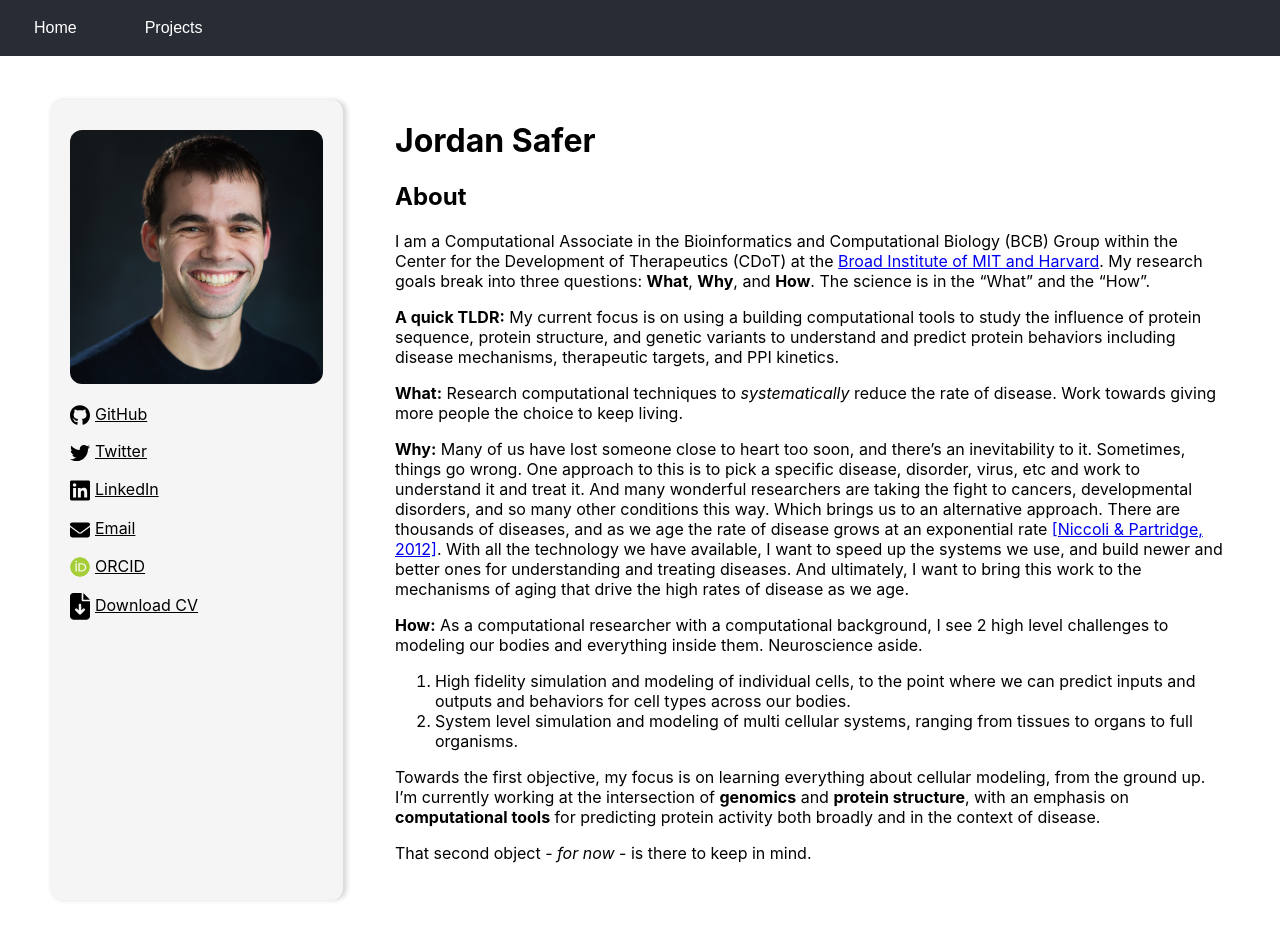
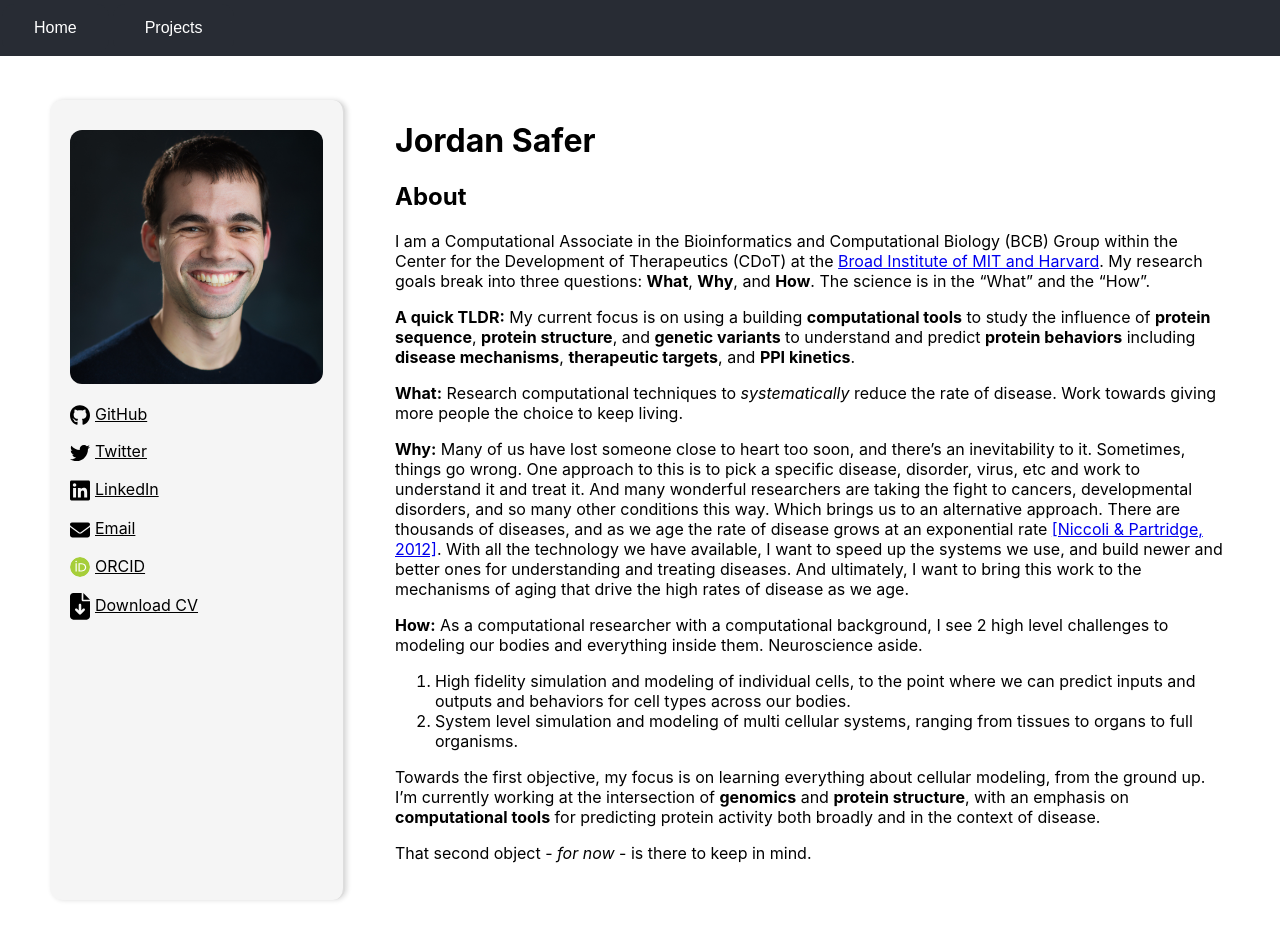
Before and after one commit to jordansafer/jordansafer.github.io, a React (Create React App) app: page / in a window 1280 px wide. Shown: the top 940 px of the page. Built offline with nearby package versions, Linux system fonts and the light colour scheme.

Commit message:
bold some things

```diff
--- a/src/Home.js
+++ b/src/Home.js
@@ -59,9 +59,10 @@ const Home = () => {
                 and <strong>How</strong>. The science is in the “What” and the “How”.
             </p>
             <p>
-                <strong>A quick TLDR:</strong> My current focus is on using a building computational tools to study
-                the influence of protein sequence, protein structure, and genetic variants to understand and predict
-                protein behaviors including disease mechanisms, therapeutic targets, and PPI kinetics.
+                <strong>A quick TLDR:</strong> My current focus is on using a building <strong>computational tools</strong> to study
+                the influence of <strong>protein sequence</strong>, <strong>protein structure</strong>, and <strong>genetic variants</strong> to
+                understand and predict <strong>protein behaviors</strong> including <strong>disease mechanisms</strong>, <strong>therapeutic
+                targets</strong>, and <strong>PPI kinetics</strong>.
             </p>
             <p>
                 <strong>What:</strong> Research computational techniques to <em>systematically</em> reduce the rate of disease.
```
